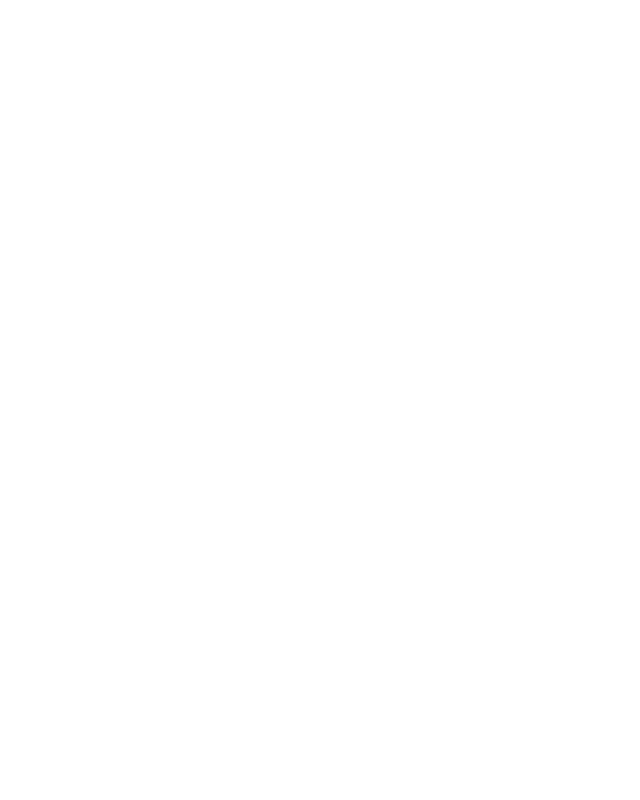
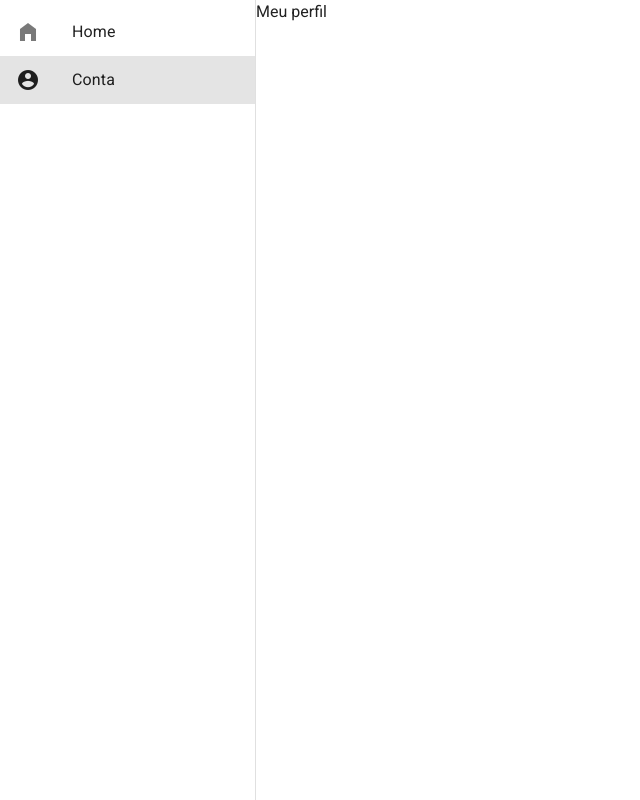
Before and after one commit to alessandroCidney/MoneySpy, a Nuxt app: page /profile in a window 1280 px wide. Before the commit this address had no page. Shown: the whole page, without its empty margins (0-640 px from the left). Built offline with nearby package versions, Linux system fonts and the light colour scheme.

Commit message:
feat: Created routes file

```diff
--- a/app/layouts/default.vue
+++ b/app/layouts/default.vue
@@ -1,7 +1,31 @@
 <template>
   <v-app>
+    <v-navigation-drawer>
+      <v-list>
+        <v-list-item
+          v-for="routeData in routes"
+          :key="routeData.title"
+          :to="routeData.path"
+        >
+          <template #prepend>
+            <v-icon>
+              {{ routeData.icon }}
+            </v-icon>
+          </template>
+
+          <template #title>
+            {{ routeData.title }}
+          </template>
+        </v-list-item>
+      </v-list>
+    </v-navigation-drawer>
+
     <v-main>
       <slot />
     </v-main>
   </v-app>
 </template>
+
+<script setup lang="ts">
+const routes = getRoutes()
+</script>
--- /dev/null
+++ b/app/pages/profile/index.vue
@@ -0,0 +1,5 @@
+<template>
+  <div>
+    Meu perfil
+  </div>
+</template>
--- /dev/null
+++ b/app/utils/routes.ts
@@ -0,0 +1,14 @@
+export function getRoutes() {
+  return [
+    {
+      icon: 'mdi-home-variant',
+      title: 'Home',
+      path: '/home',
+    },
+    {
+      icon: 'mdi-account-circle',
+      title: 'Conta',
+      path: '/profile',
+    },
+  ]
+}
```
